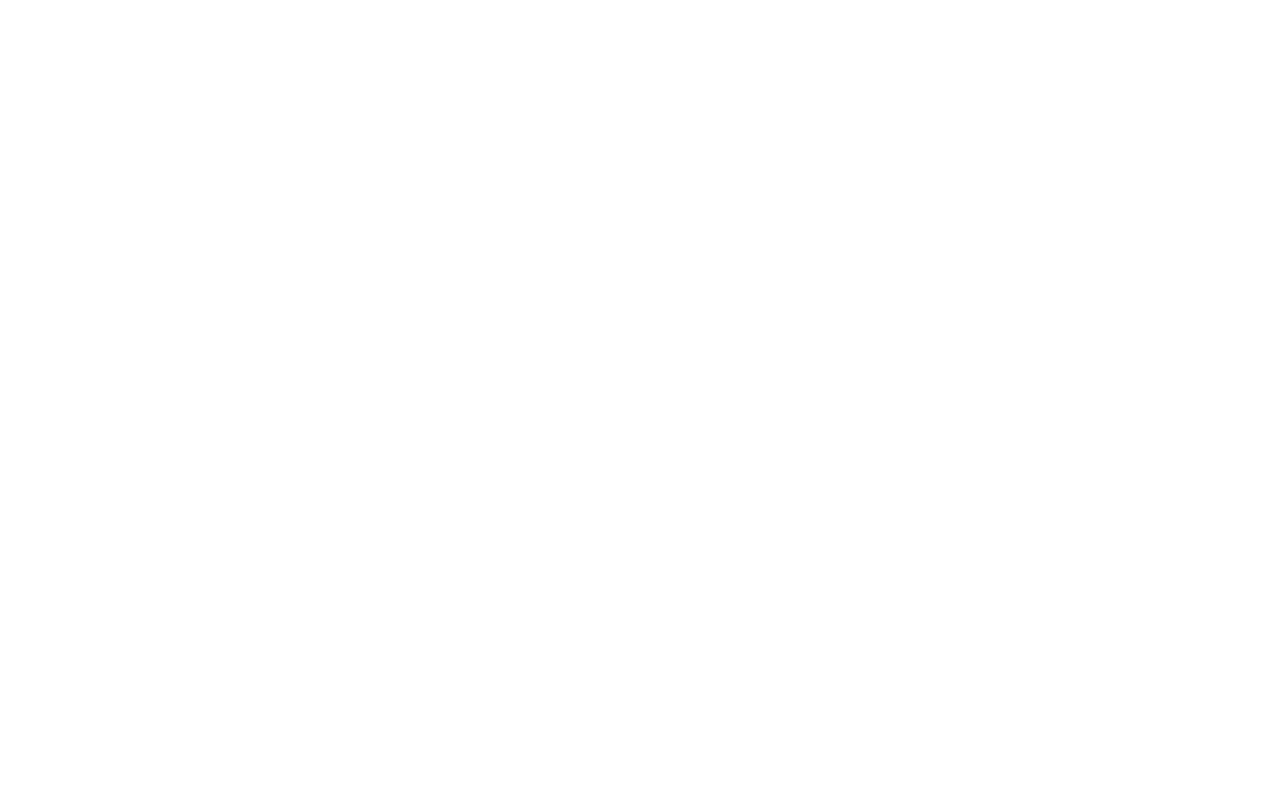
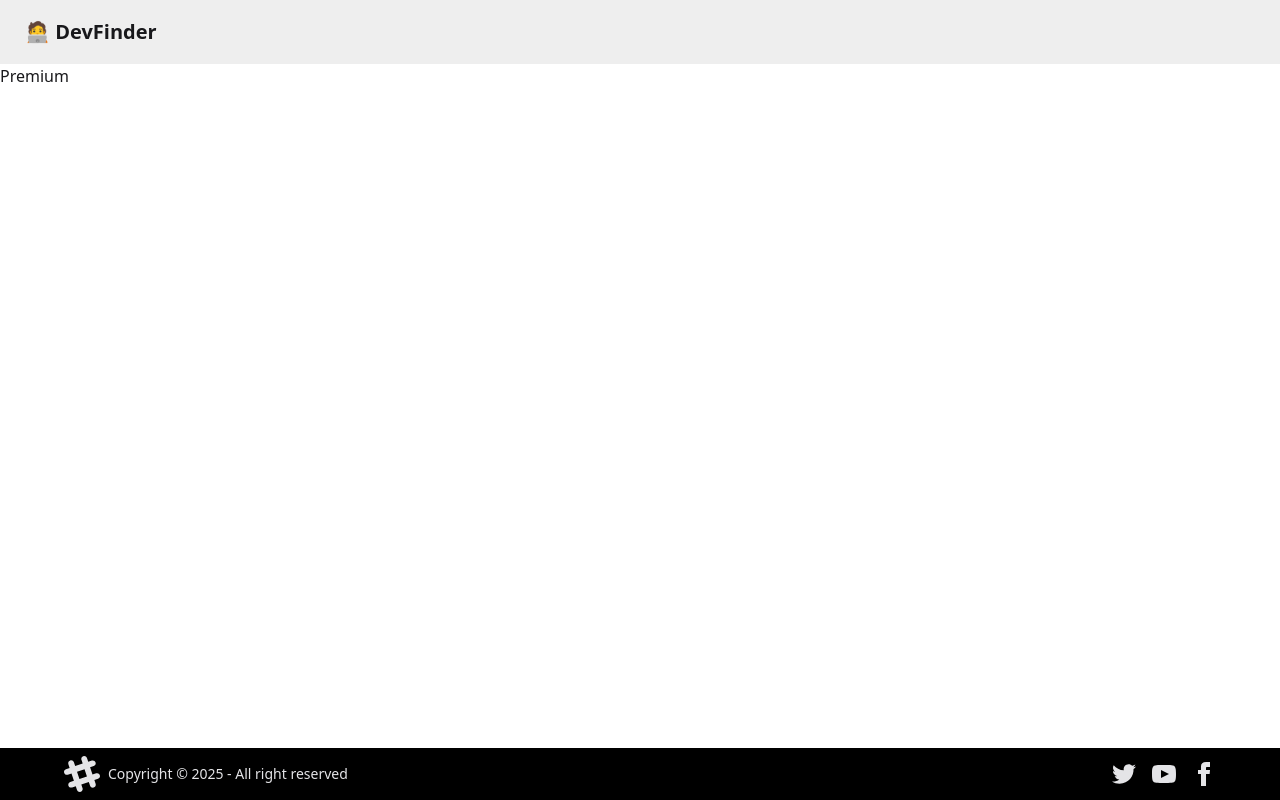
Before and after one commit to Saha-7/DevFinder-UI, a React (Vite) app: page /premium in a window 1280 px wide. Before the commit this address had no page. Built offline with nearby package versions, Linux system fonts and the light colour scheme; no server answers.

Commit message:
Premium added

```diff
--- a/src/App.jsx
+++ b/src/App.jsx
@@ -9,6 +9,7 @@
 import Connections from "./components/Connections"
 import Requests from "./components/Requests"
 import Chat from "./components/Chat"
+import Premium from "./components/Premium"
 
 
 function App() {
@@ -24,6 +25,7 @@
         <Route path="/connections" element={<Connections />} />
         <Route path="/requests" element={<Requests />} />
         <Route path="/chat/:targetUserId" element={<Chat />}/>
+        <Route path="/premium" element={<Premium />}/>
       </Route>
 
     </Routes>
--- /dev/null
+++ b/src/components/Premium.jsx
@@ -0,0 +1,11 @@
+import React from 'react'
+
+const Premium = () => {
+  return (
+    <div>
+      Premium
+    </div>
+  )
+}
+
+export default Premium
```
